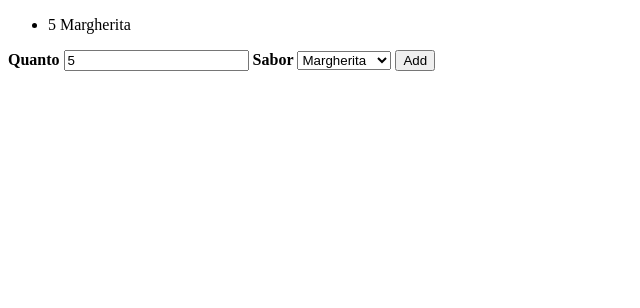
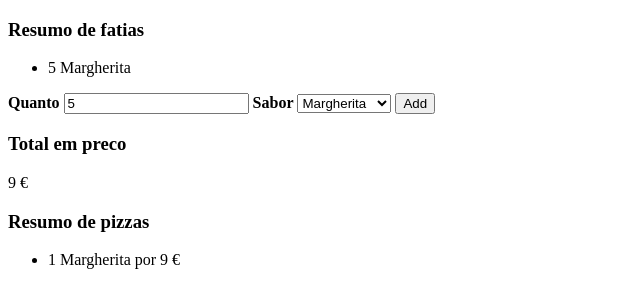
Before and after one commit to drFabio/coding-club-pizza-calculator, a website: page index.html in a window 1280 px wide. Both pictures are taken after typing "5" into the empty fields and a click on the button "Add". Shown: the whole page, without its empty margins (0-640 px from the left). Drawn offline with Linux system fonts and the light colour scheme.

Commit message:
feat: concluded class number 3

```diff
--- a/index.html
+++ b/index.html
@@ -8,8 +8,9 @@
     <link rel="stylesheet" href="./index.css" />
   </head>
   <body>
+    <h3>Resumo de fatias</h3>
     <ul id="sliceList"></ul>
-    <!-- Linka a acao de submeter um formulário a funcao de nome handlePizzaForm -->
+    <script type="text/javascript" src="./index.js"></script>
     <form onsubmit="handlePizzaForm(event)">
       <label for="flavorQuantity">Quanto</label>
       <input id="flavorQuantity" type="number" name="flavorQuantity" />
@@ -21,49 +22,12 @@
       </select>
       <button type="submit">Add</button>
     </form>
+
+    <section>
+      <h3>Total em preco</h3>
+      <p id="total"></p>
+      <h3>Resumo de pizzas</h3>
+      <ul id="slicesSummary"></ul>
+    </section>
   </body>
-  <script type="text/javascript">
-    // saber que precisava do event, vindo do onSubmit
-    function handlePizzaForm(event) {
-      // mapa de sabores em relacao a o sistema interno e o que o usuário espera
-      const flavorMap = {
-        margherita: "Margherita",
-        mushroomAndHam: "Regina",
-        veggie: "Vegetariana",
-      };
-      /**
-       *  pausa a submissao do formulario para alguma página
-       * permitindo que a gente modifique
-       */
-      event.preventDefault();
-      /**
-       *  Constrói um formulário que eu possa manipular
-       */
-      const formData = new FormData(event.target);
-      // Loga no console do chrome (ctrl + shift +i)
-      console.log({
-        flavor: formData.get("flavors"),
-        flavorQuantity: formData.get("flavorQuantity"),
-      });
-      // pega valores do fomulario
-      const quantity = formData.get("flavorQuantity");
-      const flavor = formData.get("flavors");
-      /*
-       Criando HTML com o Javascript de forma
-       laborosa
-       1 Criar qualquer coisa
-       2 criar algo com o conteúdo
-       3 criar algo com o conteúdo que o usuário espera
-      */
-      // Acha o elemento com o id sliceList
-      const targetList = document.querySelector("#sliceList");
-      // cria uma tag li
-      const listItem = document.createElement("li");
-      // coloca o valor do texto da tag li
-      listItem.innerText = quantity + " " + flavorMap[flavor];
-      // add a tag li no elemento com o id sliceList
-      targetList.appendChild(listItem);
-    }
-  </script>
-  <!--TODO: mover para arquivo externo-->
 </html>
--- /dev/null
+++ b/index.js
@@ -0,0 +1,218 @@
+/**
+ * Opa tudo bom?
+ * Tomei a liberdade de anotar o código:
+ * 🧐 = Pode ignorar se quiser, é sofisticado
+ * 😄 = Informação
+ * 👀 = dica importante para lição de casa
+ */
+
+/**
+ * 😄 = Aqui é onde a memória do sistema fica,
+ * Pense nisso como a conta
+ */
+const orderState = {
+  total: 0,
+  flavorQuantityMap: {},
+};
+/**
+ * 😄 = Esse é nosso carápio
+ */
+const flavorMap = {
+  margherita: { name: "Margherita", price: 9 },
+  mushroomAndHam: { name: "Regina", price: 11 },
+  veggie: { name: "Vegetariana", price: 13 },
+};
+
+/**
+ * 😄 = Quando o botao de adicionar é clicado isso é o que acontece
+ */
+function handlePizzaForm(event) {
+  /**
+   * 🧐 = pausa a submissao do formulario para alguma página
+   * permitindo que a gente modifique.
+   *
+   */
+  event.preventDefault();
+  /**
+   *  🧐 = Constrói um formulário que eu possa manipular
+   */
+  const formData = new FormData(event.target);
+
+  /**
+   * 😄 = Para inspecionar o que está acontecendo,
+   * Lembre-se que no console do navegador tudo que é escrito aqui
+   * Vai aparecer lá
+   */
+  console.log(`===============================`);
+  console.log({
+    flavor: formData.get("flavors"),
+    flavorQuantity: formData.get("flavorQuantity"),
+  });
+  console.log(`===============================`);
+
+  /**
+   * 😄 = Com o valor do formulário que é texto, a gente transforma para número
+   * Isso é o campo cujo o name é flavorQuantity.
+   * Tente achá-lo no html
+   */
+  const quantity = parseInt(formData.get("flavorQuantity")) || 1;
+  /**
+   * 😄 = Isso é o campo cujo o name é flavors.
+   * Tente achá-lo no html
+   */
+  const flavor = formData.get("flavors");
+
+  /**
+   * 😄 = Acha o elemento cujo á propriedade id é sliceList
+   * Tente achá-lo no html
+   */
+  const targetList = document.querySelector("#sliceList");
+  /**
+   * 😄 = Cria dinamicamente uma tag <li />
+   * Para cada pedido de sabor nós vamos precisar de uma nova
+   */
+  const listItem = document.createElement("li");
+  /**
+   * 😄 = Coloca o valor do texto da tag para ser algo como
+   * 10 margherita
+   */
+  listItem.innerText = quantity + " " + flavorMap[flavor].name + " ";
+  /**
+   * 😄 = Efetivamente adiciona a nova tag <li />.
+   * Pense nisso como preparar um prato na cozinha e finalmente entregar ele À mesa
+   * se nunca chamássemos appendChild o conteúdo nunca apareceria na tela
+   */
+  targetList.appendChild(listItem);
+
+  /**
+   * 🧐 = Invoca a funcao updateSlice, nao se preocupe com isso por hora
+   */
+  updateSlice(flavor, quantity);
+  /**
+   * 🧐 = Invoca a funcao updateSummary, nao se preocupe com isso por hora
+   */
+  updateSummary();
+}
+/**
+ * Gerencia o estado do pedido
+ * @param {*} flavor
+ * @param {*} quantity
+ */
+function updateSlice(flavor, quantity) {
+  /**
+   * 🧐 = pegamos o valor flavorQuantityMap, não se preocupe mto com isso por hora
+   */
+  const { flavorQuantityMap } = orderState;
+
+  /**
+   * 😄 = Caso o valor não exista iniciamos com 0
+   */
+  if (!flavorQuantityMap[flavor]) {
+    flavorQuantityMap[flavor] = 0;
+  }
+
+  /**
+   * 😄 = Somamos o valor que tinhamos com o que foi recém adicionao
+   */
+  flavorQuantityMap[flavor] += quantity;
+  /**
+   * 🧐 = Loopa por todos os valore para atualizar o total
+   * Não se preocupe mto com isso por hora
+   */
+  orderState.total = Object.entries(flavorQuantityMap).reduce(
+    (previousSum, [key, quantity]) => {
+      /**
+       * 👀 = Essa parte é a quantidade de pizzas
+       * A gente parece precisar utilizar isso com frequencia
+       */
+      const quantityOfPizzas = Math.ceil(quantity / 8);
+      return previousSum + quantityOfPizzas * flavorMap[key].price;
+    },
+    0
+  );
+
+  /**
+   *  😄 = É sempre bom ver o que está acontecendo na "cabeca" da máquina.
+   * Lembre-se de checar o console com frequencia
+   **/
+  console.log(`~~~~~~~~~~~~~ Order state atual ~~~~~~~~~~~~~`);
+  console.log(JSON.stringify(orderState));
+  console.log(`~~~~~~~~~~~~~~~~~~~~~~~~~~`);
+}
+
+/**
+ * Atualiza o resumo de pizzas
+ */
+function updateSummary() {
+  /**
+   * 😄 = Adiciona o valor total com o euro grudado no elemento cujo id é total
+   * Tente achá-lo no html
+   */
+  document.getElementById("total").innerText = orderState.total + " €";
+
+  /**
+   * 😄 = Procura o elemento com id de slicesSummary.
+   * Tente achá-lo no HTML
+   */
+  const targetList = document.getElementById("slicesSummary");
+  /**
+   * 😄 = Limpa o sumário anterior, remove todo o conteúdo
+   */
+  targetList.innerHTML = "";
+
+  /**
+   * 🧐 = Loopa por todos os valore para a
+   * Não se preocupe mto com isso por hora
+   */
+  Object.entries(orderState.flavorQuantityMap).forEach(([flavor, quantity]) => {
+    /**
+     * 😄 = à partir daqui estou em um unico pedaco de pizza
+     */
+
+    /**
+     * 😄 = Da pizza atual, lemos o valor do preco no "cardápio"
+     */
+    const priceOfCurrentFlavor = flavorMap[flavor].price;
+    /**
+     * 😄 = Da pizza atual, lemos o valor do nome da pizaa no "cardápio"
+     */
+    const nameOfCurrentFlavor = flavorMap[flavor].name;
+
+    /**
+     * 😄 = Calculamos dado o número de fatias quantas pizzas precisaríamos
+     */
+    const quantityOfPizzas = Math.ceil(quantity / 8);
+
+    /**
+     * 😄 = Cheque esses valores no console.
+     * Um texto parecido deve aparecer para cada sabor
+     */
+    console.log("-----------------------");
+    console.log("Preco do pedaco atual " + priceOfCurrentFlavor);
+    console.log("Nome do pedaco atual " + nameOfCurrentFlavor);
+    console.log("Quantidade de pedacos " + quantity);
+    console.log("Quantidade de pizzas " + quantityOfPizzas);
+
+    /**
+     * 😄 = Cria-se um novo list item (li)
+     */
+    const listItem = document.createElement("li");
+
+    /**
+     * 😄 = "Colocamos o valor como 2 margheritas por 20 €"
+     * Por exemplo
+     */
+    listItem.innerText =
+      quantityOfPizzas +
+      " " +
+      nameOfCurrentFlavor +
+      " por " +
+      priceOfCurrentFlavor * quantityOfPizzas +
+      " €";
+
+    /**
+     * 😄 = Addicionamos a lista de forma à imprimir na tela
+     */
+    targetList.appendChild(listItem);
+  });
+}
```
Also changed, not shown: package.json (added, +25 -0 lines), README.md, 1 other file.
